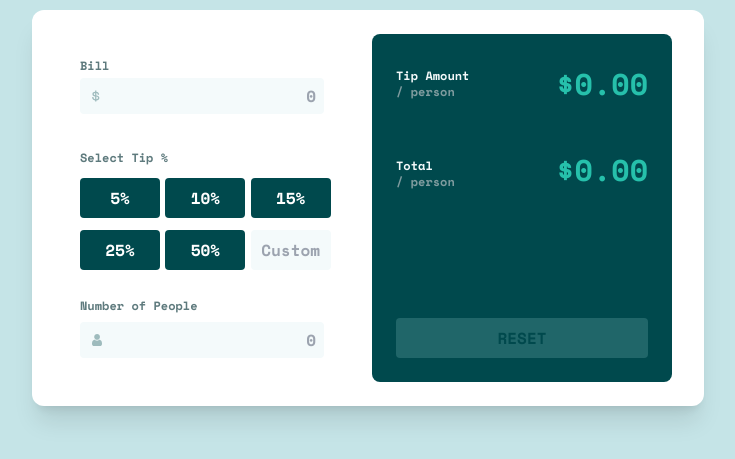
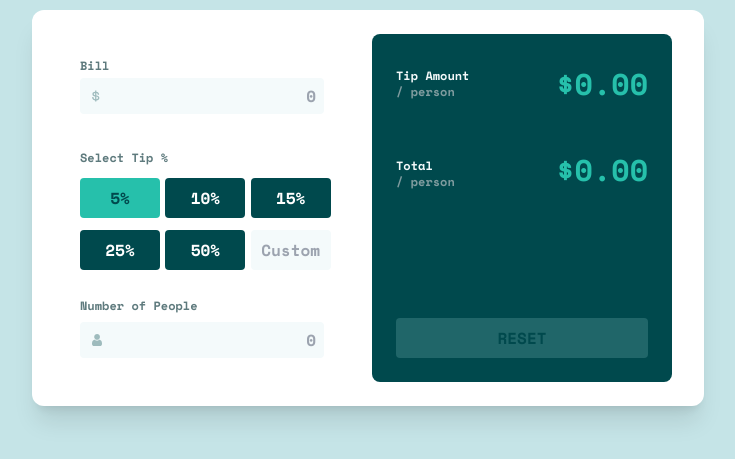
Before and after one commit to Shakshi-Mittal-Tech/Tip-Calculator-main, a plain HTML site: page index.html in a window 1280 px wide. Both pictures are taken after a click on the button "5%". Shown: the part 253-712 px from the top of the page, without its empty margins (272-1007 px from the left). Drawn offline with nearby package versions, Linux system fonts and the light colour scheme.

Commit message:
Improved CSS

```diff
--- a/index.html
+++ b/index.html
@@ -30,6 +30,13 @@
 <link href="https://fonts.googleapis.com/css2?family=Space+Mono:wght@700&display=swap" rel="stylesheet">
 
   <!-- Feel free to remove these styles or customise in your own stylesheet 👍 -->
+   <style>
+  .active-tip {
+    background-color: hsl(172,67%,45%) !important;
+    color: hsl(183,100%,15%) !important;
+  }
+</style>
+
 </head>
 <body class="bg-[hsl(185,41%,84%)] flex justify-center items-center min-h-screen font-mono">
     <div class="flex flex-col items-center gap-8 w-full pt-10 md:mt-0">
--- a/script.js
+++ b/script.js
@@ -13,16 +13,16 @@ let people = 0;
 // Handle tip button click
 tipButtons.forEach(btn => {
   btn.addEventListener('click', () => {
-    const isActive = btn.classList.contains('bg-[hsl(172,67%,45%)]');
+   const isActive = btn.classList.contains('active-tip');
 
     removeActiveStates();
 
     if (!isActive) {
       // Make this button active
-      btn.classList.add('bg-[hsl(172,67%,45%)]');
+       btn.classList.add('active-tip');
       tipPercent = parseInt(btn.textContent);
       customTipInput.value = '';
-      customTipInput.classList.remove('bg-[hsl(172,67%,45%)]', 'text-white');
+      customTipInput.classList.remove('active-tip');
     } else {
       // Deselect if already active
       tipPercent = 0;
@@ -40,10 +40,10 @@ customTipInput.addEventListener('input', () => {
 
   if (!isNaN(custom) && custom > 0) {
     tipPercent = custom;
-    customTipInput.classList.add('bg-[hsl(172,67%,45%)]', 'text-white');
+   customTipInput.classList.add('active-tip');
   } else {
     tipPercent = 0;
-    customTipInput.classList.remove('bg-[hsl(172,67%,45%)]', 'text-white');
+    customTipInput.classList.remove('active-tip');
   }
 
   calculate();
@@ -75,8 +75,8 @@ resetBtn.addEventListener('click', () => {
 
 // Helper functions
 function removeActiveStates() {
-  tipButtons.forEach(b => b.classList.remove('bg-[hsl(172,67%,45%)]'));
-  customTipInput.classList.remove('bg-[hsl(172,67%,45%)]');
+  tipButtons.forEach(b => b.classList.remove('active-tip'));
+  customTipInput.classList.remove('active-tip');
 }
 
 function validatePeople() {
```
